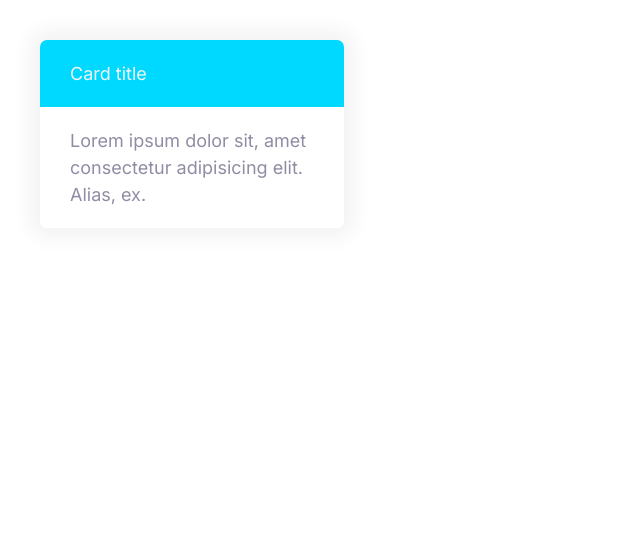
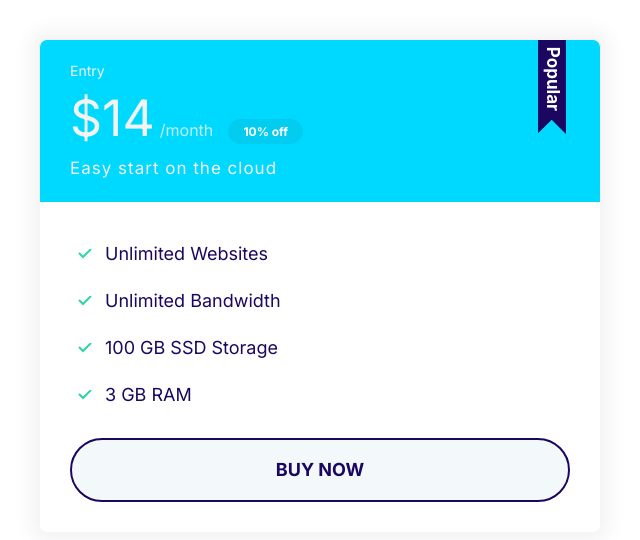
Before and after one commit to AnastasiiaAsti/Landing-project, a plain HTML site: page index.html in a window 1280 px wide. Shown: the whole page, without its empty margins (0-640 px from the left). Drawn offline with Linux system fonts and the light colour scheme.

Commit message:
Making popular badge and defining styles

```diff
--- a/css/styles.css
+++ b/css/styles.css
@@ -103,6 +103,7 @@ margin-left: 10px;
 }
 .badge--small{
     font-size: 1.6rem;
+    padding: 0.5rem 1.5rem;
 }
 @media screen and (min-width: 1024px){
     .badge {
@@ -280,3 +281,66 @@ margin-left: 10px;
     background: var(--color-secondary);
     color: #f3f3f3;
 }
+
+.card--secondary .badge--secondary {
+    background: #02cdf1;
+}
+
+/* Plans*/
+
+.plan__name {
+    color: #f3f3f3;
+    margin: 0;
+    font-weight: 500;
+    font-size: 2.4rem;
+}
+
+.plan__price {
+    font-size: 6rem;
+}
+
+.plan__billing-cycle {
+    font-size: 2.4rem;
+    font-weight: 300;
+    opacity: 0.8;
+    margin-right: 1rem;
+}
+
+.plan__description {
+    font-size: 2rem;
+    font-weight: 300;
+    letter-spacing: 1px;
+    display: block;
+}
+
+.plan .list__item {
+    margin-bottom: 2rem;
+}
+
+.plan--popular .card__header {
+    position: relative;
+}
+
+.plan--popular .card__header::before {
+    content: url(../images/icons/popular.svg);
+    width: 40px;
+    display: inline-block;
+    position: absolute;
+    top: -6px;
+    right: 5%;
+}
+
+@media screen and (min-width: 1024px) {
+    .plan__name {
+        font-size: 1.4rem;
+    }
+    .plan__price {
+        font-size: 5rem;
+    }
+    .plan__billing-cycle {
+        font-size: 1.6rem;
+    }
+    .plan__description {
+        font-size: 1.7rem;
+    }
+}
--- a/index.html
+++ b/index.html
@@ -12,11 +12,25 @@
     <title>Document</title>
 </head>
 <body>
-    <div style="width: 30%; padding: 4rem">
-        <div class="card card--secondary">
-        <header class="card__header">Card title</header>
-        <div class="card__body">
-            Lorem ipsum dolor sit, amet consectetur adipisicing elit. Alias, ex.
+    <div style="width: 50%; padding: 4rem">
+        <div class="plan plan--popular">
+            <div class="card card--secondary">
+            <header class="card__header">
+                <h3 class="plan__name">Entry</h3>
+                <span class="plan__price">$14</span>
+                <span class="plan__billing-cycle">/month</span>
+                <span class="badge badge--secondary badge--small">10% off</span>
+                <span class="plan__description">Easy start on the cloud</span>
+            </header>
+            <div class="card__body">
+                <ul class="list list--tick">
+                    <li class="list__item">Unlimited Websites</li>
+                    <li class="list__item">Unlimited Bandwidth</li>
+                    <li class="list__item">100 GB SSD Storage</li>
+                    <li class="list__item">3 GB RAM</li>
+                </ul>
+                <button class="btn btn--outline btn--block">buy now</button>
+            </div>
         </div>
     </div>
 
```
Also changed, not shown: components/card.html (added, +5 -0 lines), images/icons/popular.svg (added).
